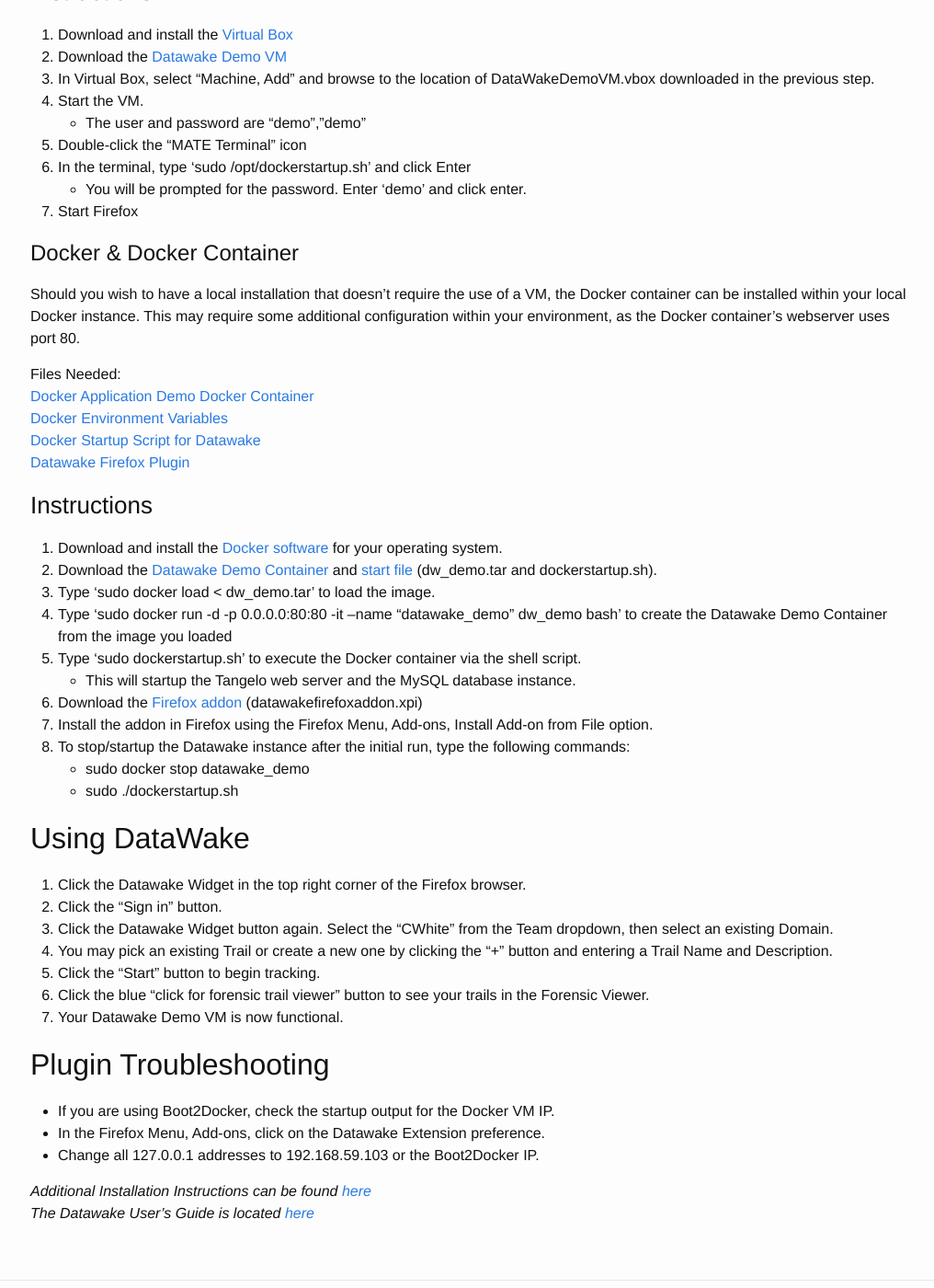
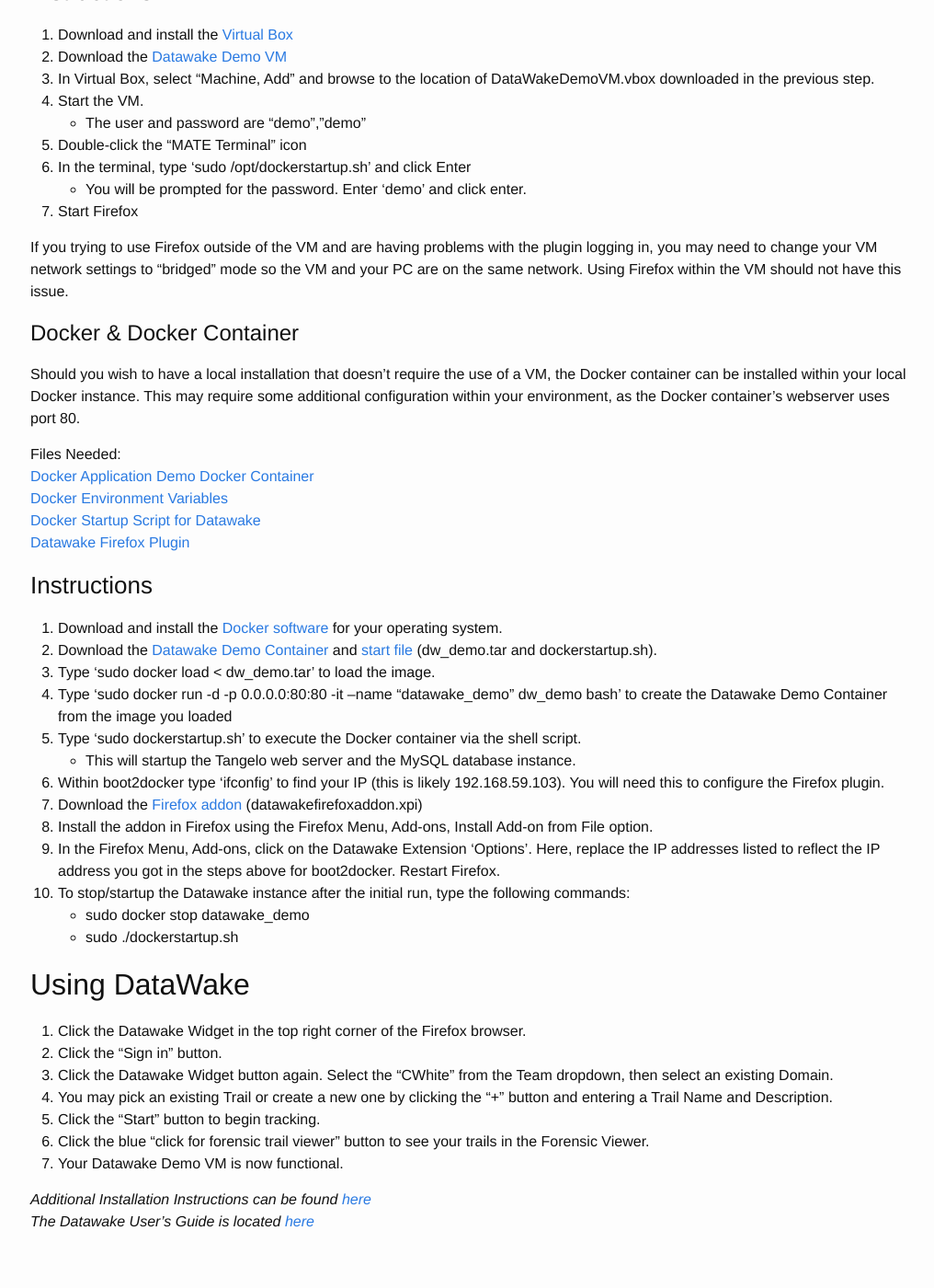
Before and after one commit to Sotera/Datawake, a Jekyll site: the page built from quickstart.md, in a window 1280 px wide and 1400 px high, scrolled down 693 px. Shown: the whole window at 92% size, without its empty margins (125-1141 px from the left). Built offline with Jekyll 4.4.1, drawn with Linux system fonts in a browser that asks for light colours.

Commit message:
Update quickstart.md

```diff
--- a/quickstart.md
+++ b/quickstart.md
@@ -43,6 +43,8 @@
   * You will be prompted for the password. Enter 'demo' and click enter.
 1.  Start Firefox
 
+If you trying to use Firefox outside of the VM and are having problems with the plugin logging in, you may need to change your VM network settings to "bridged" mode so the VM and your PC are on the same network.  Using Firefox within the VM should not have this issue.
+
 
 # Docker & Docker Container
 
@@ -70,8 +72,10 @@
 1.	Type ‘sudo docker run -d -p 0.0.0.0:80:80 -it --name "datawake_demo" dw_demo bash’ to create the Datawake Demo Container from the image you loaded
 1.	Type ‘sudo dockerstartup.sh’ to execute the Docker container via the shell script.
   * This will startup the Tangelo web server and the MySQL database instance.
+1. Within boot2docker type 'ifconfig' to find your IP (this is likely 192.168.59.103).  You will need this to configure the Firefox plugin.
 1.	Download the [Firefox addon](https://s3.amazonaws.com/soterastuff/Datawake_Demo/datawakefirefoxaddon.xpi) (datawakefirefoxaddon.xpi)
 1.  Install the addon in Firefox using the Firefox Menu, Add-ons, Install Add-on from File option.
+1.  In the Firefox Menu, Add-ons, click on the Datawake Extension 'Options'.  Here, replace the IP addresses listed to reflect the IP address you got in the steps above for boot2docker.  Restart Firefox.
 1.	To stop/startup the Datawake instance after the initial run, type the following commands:
   *	sudo docker stop datawake_demo
   *	sudo ./dockerstartup.sh
@@ -86,11 +90,6 @@
 1.	Click the blue “click for forensic trail viewer” button to see your trails in the Forensic Viewer.
 1.	Your Datawake Demo VM is now functional.
 
-## Plugin Troubleshooting
-* If you are using Boot2Docker, check the startup output for the Docker VM IP.
-* In the Firefox Menu, Add-ons, click on the Datawake Extension preference.
-* Change all 127.0.0.1 addresses to 192.168.59.103 or the Boot2Docker IP.
-
 
 *Additional Installation Instructions can be found
 [here](https://s3.amazonaws.com/soterastuff/Datawake_Demo/Datawake-Demo-InstallationGuide.docx "Datawake Demo Installation Guide")*
```
